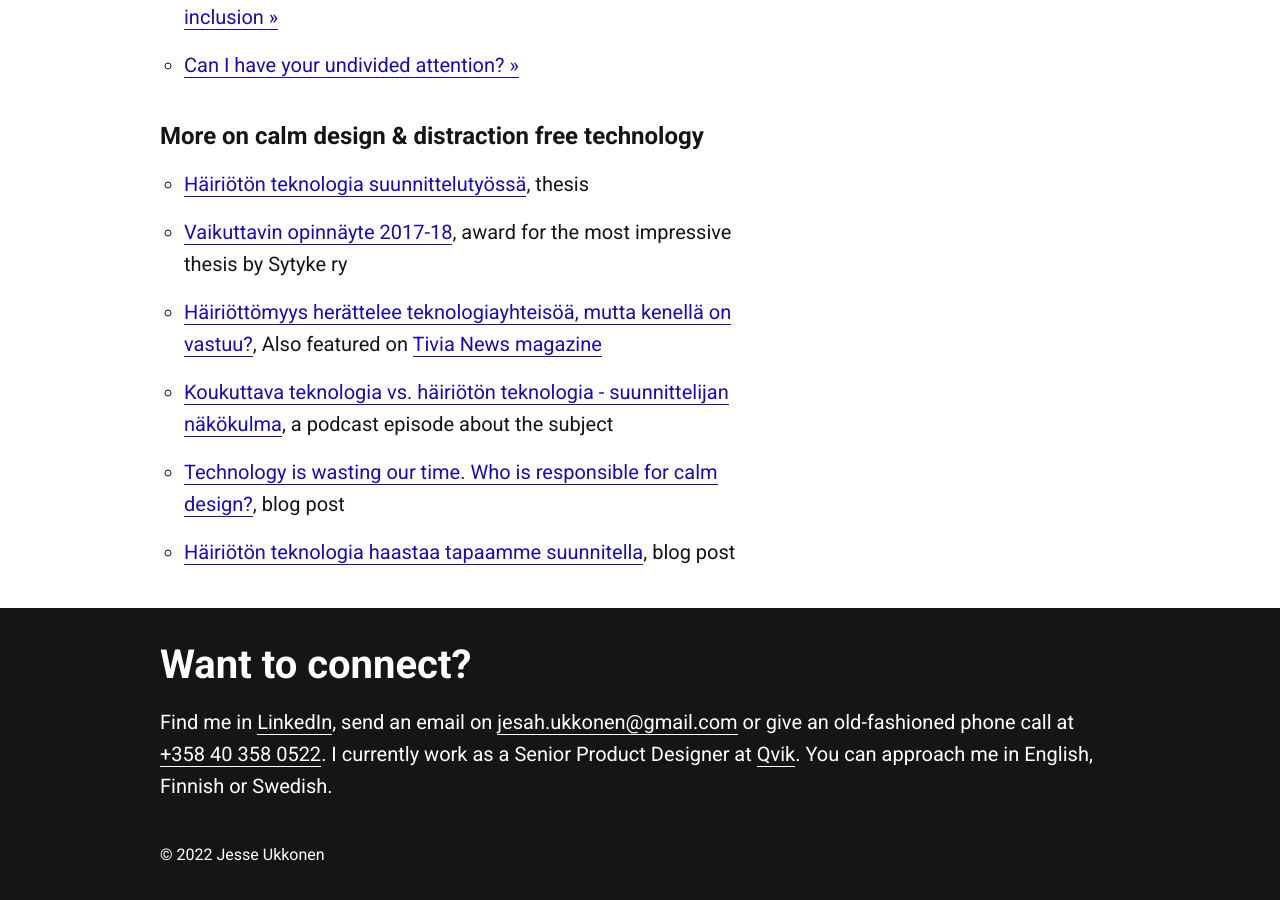
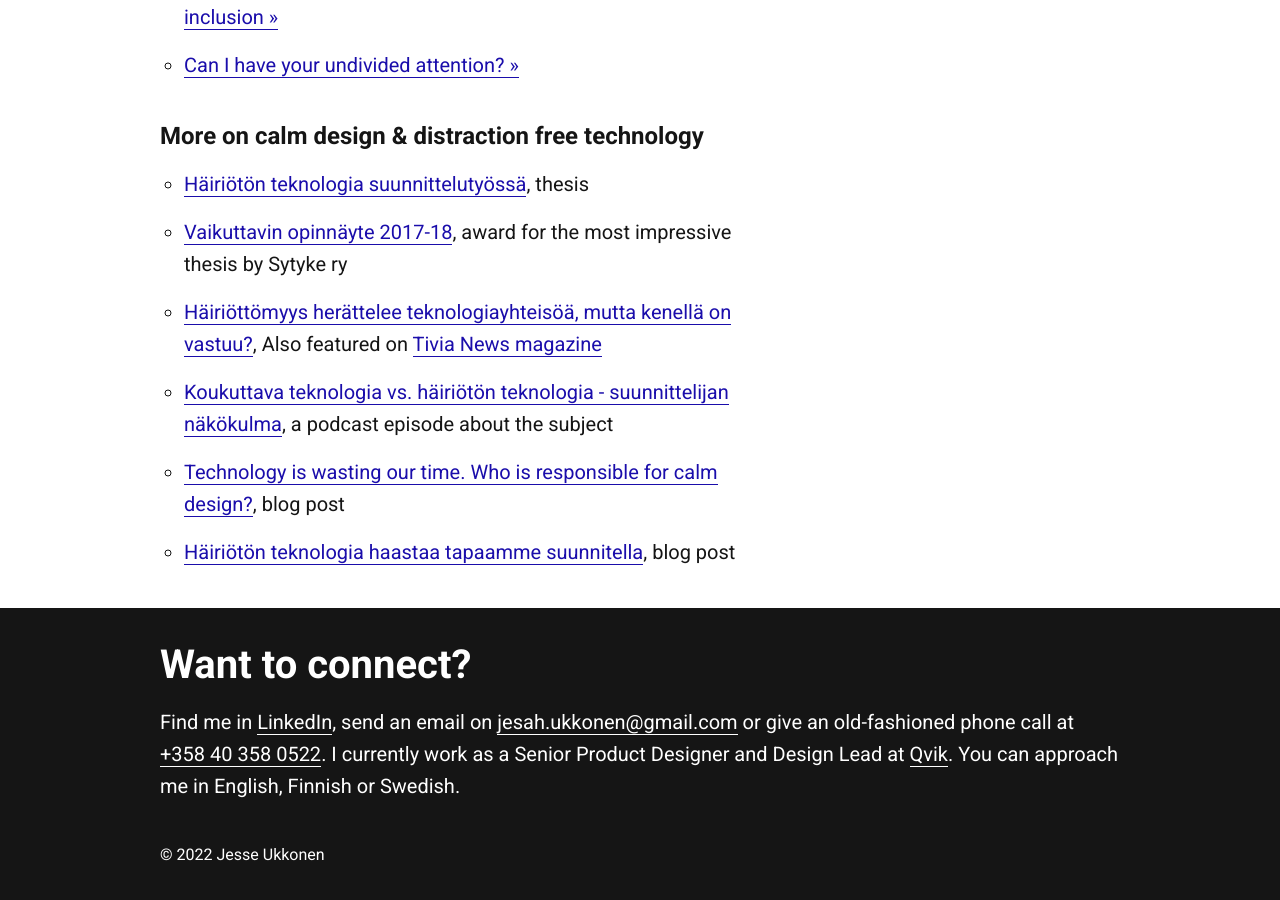
Before and after one commit to jesseu/jesseu.github.io, a Jekyll site: the page built from index.html, in a window 1280 px wide and 900 px high, scrolled down 2087 px. Built offline with Jekyll 4.4.1, drawn with Linux system fonts in a browser that asks for light colours.

Commit message:
Update default.html

```diff
--- a/_layouts/default.html
+++ b/_layouts/default.html
@@ -55,7 +55,7 @@
     <footer class= "footer">
       <div class="container footer-content">
         <h2 id="connect">Want to connect?</h2>
-        <p>Find me in <a class="link-dark-bg" href="https://www.linkedin.com/in/jesseukkonen/" target="_blank">LinkedIn</a>, send an email on <a class="link-dark-bg" href="javascript:alert('JavaScript')" onclick="this.href=atob('bWFpbHRvOmplc2FoLnVra29uZW4lNDBnbWFpbC5jb20='); return true" target="_blank">jesah.ukkonen@gmail.com</a> or give an old-fashioned phone call at <a class="link-dark-bg" href="tel:+358403580522">+358 40 358 0522</a>. I currently work as a Senior Product Designer at <a class="link-dark-bg" href="https://qvik.com/" target="_blank">Qvik</a>. You can approach me in English, Finnish or Swedish.</p>
+        <p>Find me in <a class="link-dark-bg" href="https://www.linkedin.com/in/jesseukkonen/" target="_blank">LinkedIn</a>, send an email on <a class="link-dark-bg" href="javascript:alert('JavaScript')" onclick="this.href=atob('bWFpbHRvOmplc2FoLnVra29uZW4lNDBnbWFpbC5jb20='); return true" target="_blank">jesah.ukkonen@gmail.com</a> or give an old-fashioned phone call at <a class="link-dark-bg" href="tel:+358403580522">+358 40 358 0522</a>. I currently work as a Senior Product Designer and Design Lead at <a class="link-dark-bg" href="https://qvik.com/" target="_blank">Qvik</a>. You can approach me in English, Finnish or Swedish.</p>
 
         <p style="margin-bottom:0; font-size:1rem;">&copy; <script type="text/javascript">document.write(new Date().getFullYear());
           </script> Jesse Ukkonen</p>
```
